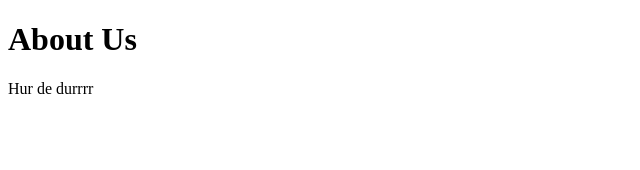
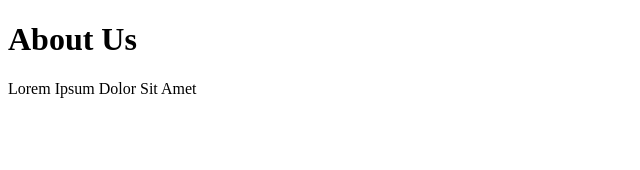
Before and after one commit to RefconGroup/client, a React (Create React App) app: page /about in a window 1280 px wide. Shown: the top 170 px of the page, without its empty margins (0-640 px from the left). Built offline with nearby package versions, Linux system fonts and the light colour scheme.

Commit message:
Added Lorem ipsum text instead of the gibberish

```diff
--- a/src/About.jsx
+++ b/src/About.jsx
@@ -3,7 +3,7 @@ import React from 'react';
 const About = () => (
   <div>
     <h1>About Us</h1>
-    <p>Hur de durrrr</p>
+    <p>Lorem Ipsum Dolor Sit Amet</p>
   </div>
 );
 
```
